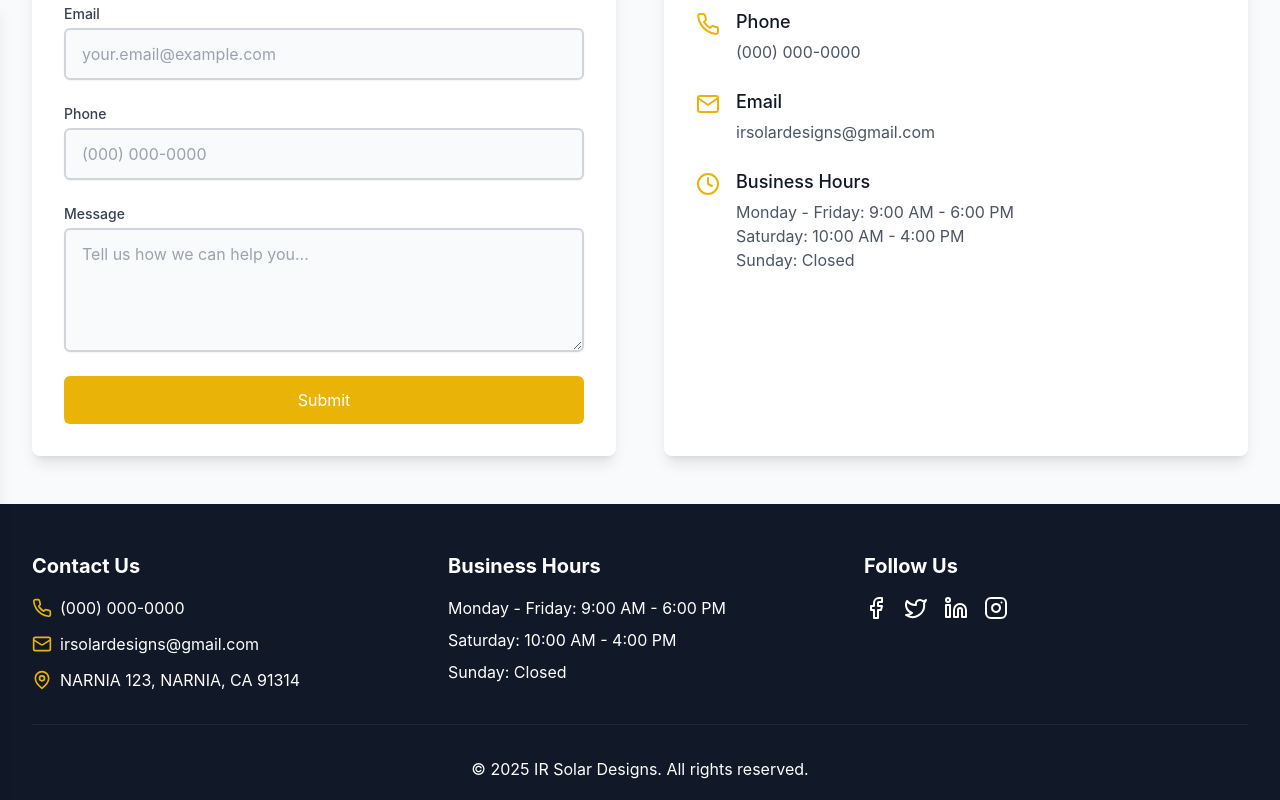
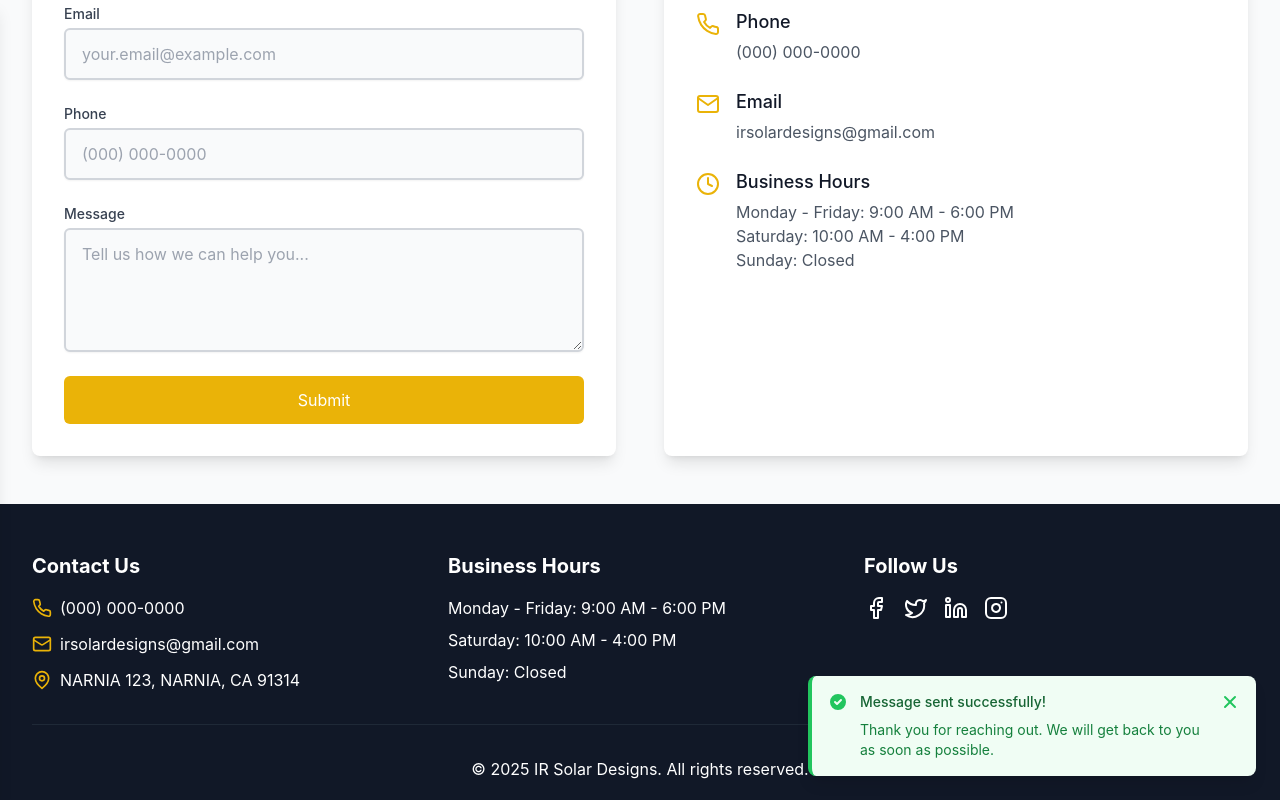
Before and after one commit to Calebabisai/IRSolarDesigns, a React (Vite) app: page /contact in a window 1280 px wide. Both pictures are taken after typing "Sample", "name@example.com", "5551234", "Sample" into the empty fields and a click on the button "Submit". Shown: the part 596-1396 px from the top of the page. Built offline with nearby package versions, Linux system fonts and the light colour scheme.

Commit message:
diseno de alert al enviar formulario

```diff
--- a/src/pages/Contact.tsx
+++ b/src/pages/Contact.tsx
@@ -10,6 +10,10 @@ function Contact() {
     phone: '',
     message: ''
   });
+
+  // Añade un nuevo estado para controlar la notificación
+  const [showNotification, setShowNotification] = useState(false);
+  const [notificationType, setNotificationType] = useState<'success' | 'error'>('success');
 
   useEffect(() => {
     // Animation open page
@@ -29,12 +33,24 @@ function Contact() {
       }).toString()
     })
       .then(() => {
-        alert("¡Message sent successfully!");
+        setNotificationType('success');
+        setShowNotification(true);
         setFormData({ name: '', email: '', phone: '', message: '' });
+
+        // Ocultar la notificación después de 5 segundos
+        setTimeout(() => {
+          setShowNotification(false);
+        }, 5000);
       })
       .catch((error) => {
-        alert("Error sending the message. Please try again");
+        setNotificationType('error');
+        setShowNotification(true);
         console.log(error);
+
+        // Ocultar la notificación después de 5 segundos
+        setTimeout(() => {
+          setShowNotification(false);
+        }, 5000);
       });
   };
 
@@ -210,6 +226,58 @@ function Contact() {
           </div>
         </div>
       </div>
+      {showNotification && (
+        <div
+          className={`fixed bottom-6 right-6 rounded-lg shadow-lg p-4 transform transition-all duration-500 ${
+            notificationType === 'success'
+              ? 'bg-green-50 border-l-4 border-green-500'
+              : 'bg-red-50 border-l-4 border-red-500'
+          } max-w-md z-50`}
+        >
+          <div className="flex items-start">
+            <div className={`flex-shrink-0 ${notificationType === 'success' ? 'text-green-500' : 'text-red-500'}`}>
+              {notificationType === 'success' ? (
+                <svg className="h-5 w-5" viewBox="0 0 20 20" fill="currentColor">
+                  <path fillRule="evenodd" d="M10 18a8 8 0 100-16 8 8 0 000 16zm3.707-9.293a1 1 0 00-1.414-1.414L9 10.586 7.707 9.293a1 1 0 00-1.414 1.414l2 2a1 1 0 001.414 0l4-4z" clipRule="evenodd" />
+                </svg>
+              ) : (
+                <svg className="h-5 w-5" viewBox="0 0 20 20" fill="currentColor">
+                  <path fillRule="evenodd" d="M10 18a8 8 0 100-16 8 8 0 000 16zM8.707 7.293a1 1 0 00-1.414 1.414L8.586 10l-1.293 1.293a1 1 0 101.414 1.414L10 11.414l1.293 1.293a1 1 0 001.414-1.414L11.414 10l1.293-1.293a1 1 0 00-1.414-1.414L10 8.586 8.707 7.293z" clipRule="evenodd" />
+                </svg>
+              )}
+            </div>
+            <div className="ml-3">
+              <h3 className={`text-sm font-medium ${notificationType === 'success' ? 'text-green-800' : 'text-red-800'}`}>
+                {notificationType === 'success' ? 'Message sent successfully!' : 'Error sending message'}
+              </h3>
+              <div className={`mt-2 text-sm ${notificationType === 'success' ? 'text-green-700' : 'text-red-700'}`}>
+                <p>
+                  {notificationType === 'success'
+                    ? 'Thank you for reaching out. We will get back to you as soon as possible.'
+                    : 'There was a problem sending your message. Please try again or contact us directly.'}
+                </p>
+              </div>
+            </div>
+            <div className="ml-auto pl-3">
+              <div className="-mx-1.5 -my-1.5">
+                <button
+                  onClick={() => setShowNotification(false)}
+                  className={`inline-flex rounded-md p-1.5 focus:outline-none focus:ring-2 focus:ring-offset-2 ${
+                    notificationType === 'success'
+                      ? 'text-green-500 hover:bg-green-100 focus:ring-green-600'
+                      : 'text-red-500 hover:bg-red-100 focus:ring-red-600'
+                  }`}
+                >
+                  <span className="sr-only">Dismiss</span>
+                  <svg className="h-5 w-5" viewBox="0 0 20 20" fill="currentColor">
+                    <path fillRule="evenodd" d="M4.293 4.293a1 1 0 011.414 0L10 8.586l4.293-4.293a1 1 0 111.414 1.414L11.414 10l4.293 4.293a1 1 0 01-1.414 1.414L10 11.414l-4.293 4.293a1 1 0 01-1.414-1.414L8.586 10 4.293 5.707a1 1 0 010-1.414z" clipRule="evenodd" />
+                  </svg>
+                </button>
+              </div>
+            </div>
+          </div>
+        </div>
+      )}
     </>
   );
 }
```
